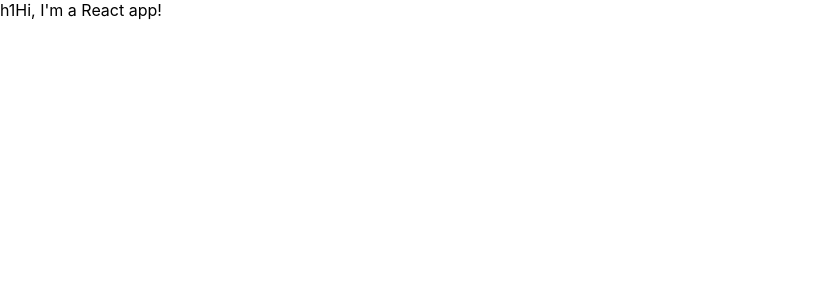
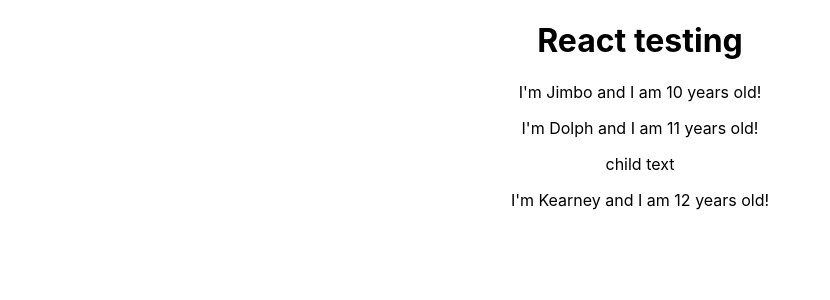
Before and after one commit to prupke2/react-practice, a React (Create React App) app: page / in a window 1280 px wide. Shown: the top 300 px of the page, without its empty margins (0-830 px from the left). Built offline with nearby package versions, Linux system fonts and the light colour scheme.

Commit message:
Created Person class, learned how to pass props and children (up to lesson 37)

```diff
--- a/src/App.js
+++ b/src/App.js
@@ -1,32 +1,17 @@
 import React from 'react';
 import logo from './logo.svg';
 import './App.css';
+import Person from './Person/Person';
 
 function App() {
-  return React.createElement('div', null, 'h1', 'Hi, I\'m a React app!')
-    /*
+  return (
     <div className="App">
-
-      <header className="App-header">
-        <h1>hello</h1>
-        <img src={logo} className="App-logo" alt="logo" />
-        <p>
-          Edit <code>src/App.js</code> and save to reload.
-        </p>
-        <a
-          className="App-link"
-          href="https://reactjs.org"
-          target="_blank"
-          rel="noopener noreferrer"
-        >
-          Learn React
-        </a>
-      </header>
-
+      <h1>React testing</h1>
+      <Person name="Jimbo" age="10"/>
+      <Person name="Dolph" age="11"> child text</Person>
+      <Person name="Kearney" age="12"/>
     </div>
-
   );
-  */
 }
 
 export default App;
--- /dev/null
+++ b/src/Person/Person.js
@@ -0,0 +1,12 @@
+import React from 'react';
+
+const person = (props) => {
+	return (
+		<div>
+			<p>I'm {props.name} and I am {props.age} years old!</p>
+			<p>{props.children}</p>
+		</div>
+	)
+};
+
+export default person;
```
